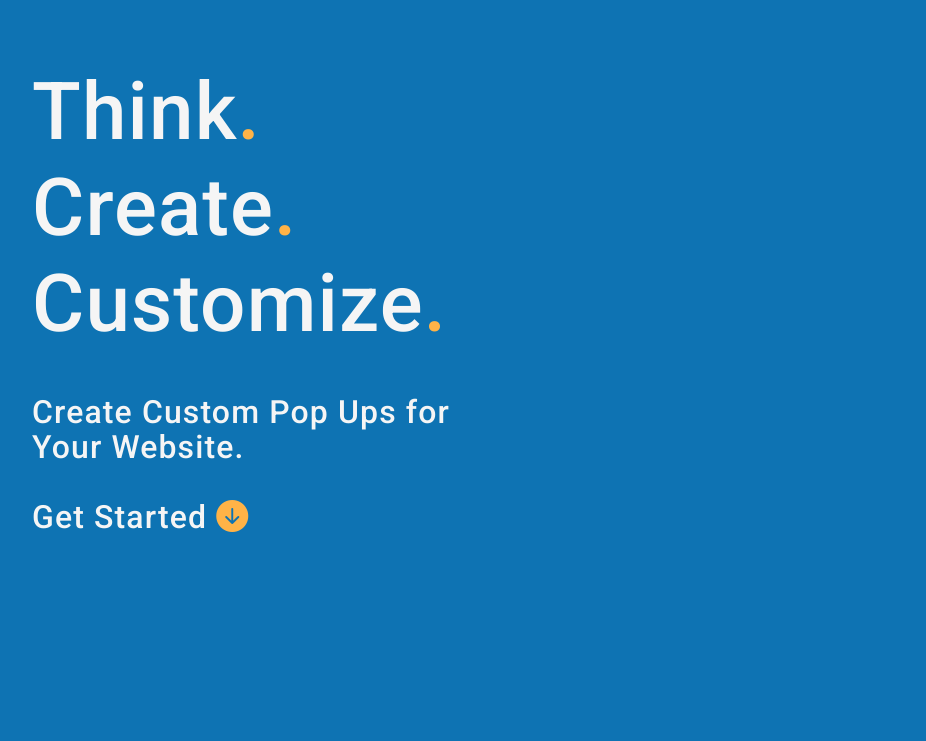
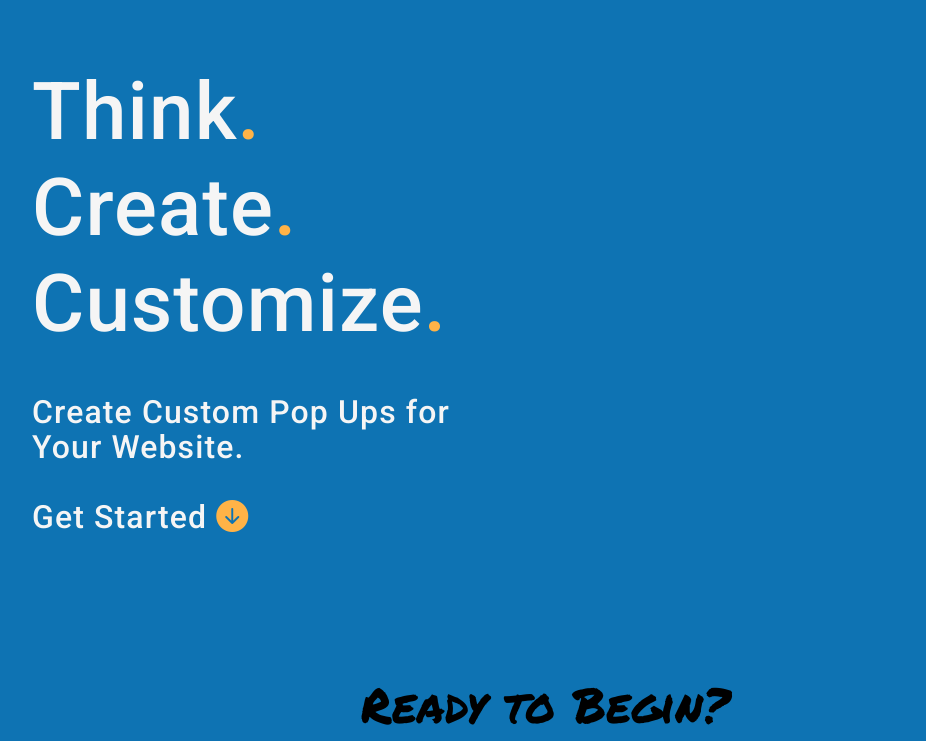
Before and after one commit to ifdan/popup-generator, a website: page index.html in a window 1280 px wide. Shown: the top 741 px of the page, without its empty margins (95-1021 px from the left). Drawn offline with nearby package versions, Linux system fonts and the light colour scheme.

Commit message:
add modal configuration heading, change background for forced demo.

```diff
--- a/index.html
+++ b/index.html
@@ -43,6 +43,7 @@
           <div class="row">
             <div class="col-12" style="display: flex; justify-content: center;">
               <div id="modal-configuration" class="modal-configuration">
+                <h2 id="modal-configuration-header">Ready to Begin?</h2>
                 <span>&times;</span></div>
             </div>
           </div>
--- a/scripts.js
+++ b/scripts.js
@@ -34,7 +34,8 @@ class PageVisit {
 
   #controlModalPlacement() {
     const distance = window.scrollY;
-    const modalContainer = document.getElementById('container-modal-configuration');
+    const modalContainer = document.querySelector('#container-modal-configuration');
+    const modalHeading = document.querySelector('#modal-configuration-header')
     const modal = document.querySelector('#modal-configuration');
     const bounding = modalContainer.getBoundingClientRect();
     const scrollTopDistance = window.pageYOffset || document.documentElement.scrollTop;
@@ -48,7 +49,22 @@ class PageVisit {
       bounding.left >= 0 &&
       bounding.right <= (window.innerWidth || document.documentElement.clientWidth)) {
       if (scrollTopDistance > this.#lastScrollTop) {
+        modalHeading.style.display = 'block';
+        new Promise(resolve => {
+          setTimeout(resolve, 300);
+        }).then(() => {
+          modalHeading.style.opacity = '1';
+          modalContainer.style.background = 'rgb(169, 169, 169)';
+        });
         modalContainer.scrollIntoView({behavior: "smooth", block: "end", inline: "nearest"});
+      } else {
+        modalHeading.style.opacity = '0';
+        modalContainer.style.background = 'none';
+        new Promise(resolve => {
+          setTimeout(resolve, 300);
+        }).then(() => {
+          modalHeading.style.display = 'none';
+        });
       }
       this.#lastScrollTop = scrollTopDistance <= 0 ? 0 : scrollTopDistance;
     }
--- a/styles.css
+++ b/styles.css
@@ -59,9 +59,12 @@ header .container-modal-examples-parent {
 
 section .container-modal-configuration {
   display: none;
+  transition: background-color 300ms;
 }
 
 section .modal-configuration {
+  display: flex;
+  justify-content: center;
   border: 2px solid #000;
   width: 700px;
   height: 400px;
@@ -69,6 +72,17 @@ section .modal-configuration {
   position: relative;
   bottom: 3.5rem;
   z-index: 2;
+}
+
+section .modal-configuration > h2 {
+  color: rgb(0, 0, 0);
+  display: none;
+  font-family: 'Permanent Marker', cursive;
+  font-size: 3rem;
+  position: absolute;
+  bottom: 25rem;
+  transition: opacity 300ms;
+  opacity: 0;
 }
 
 section .modal-configuration > span {
```
